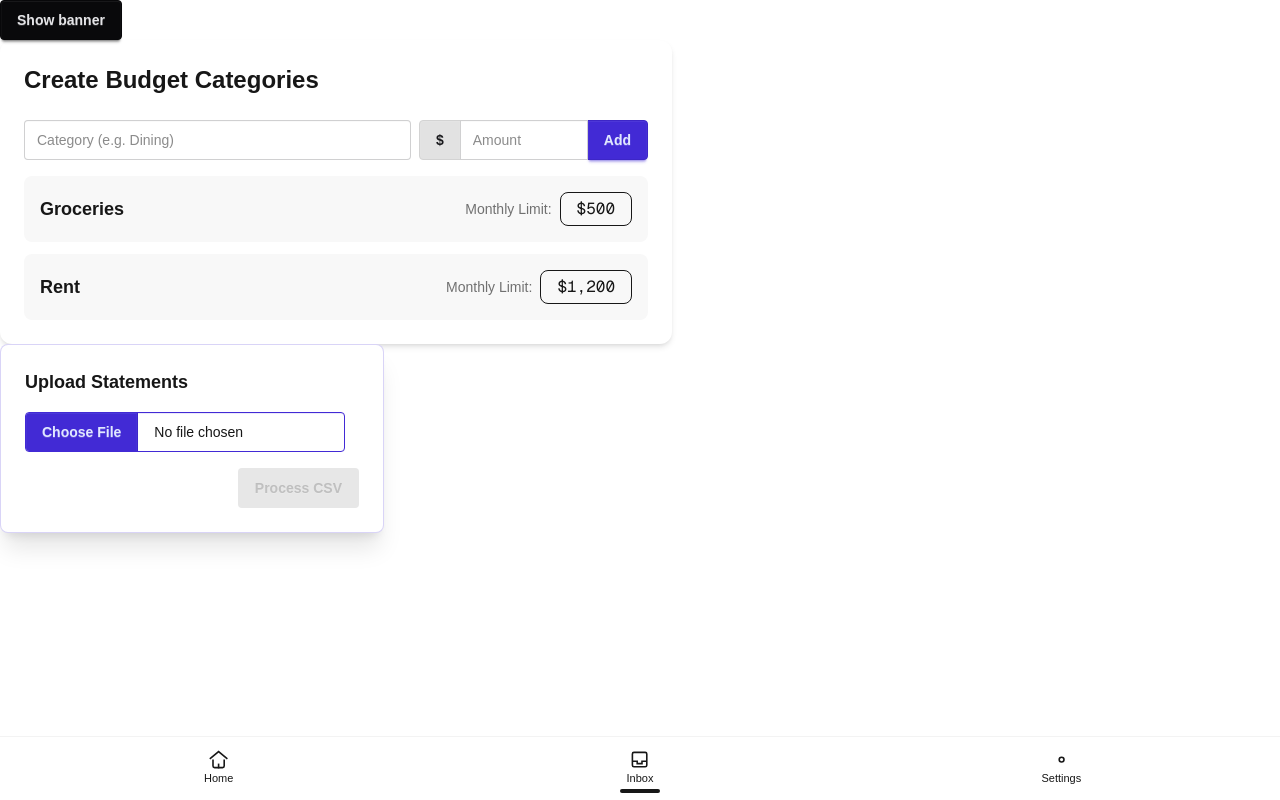
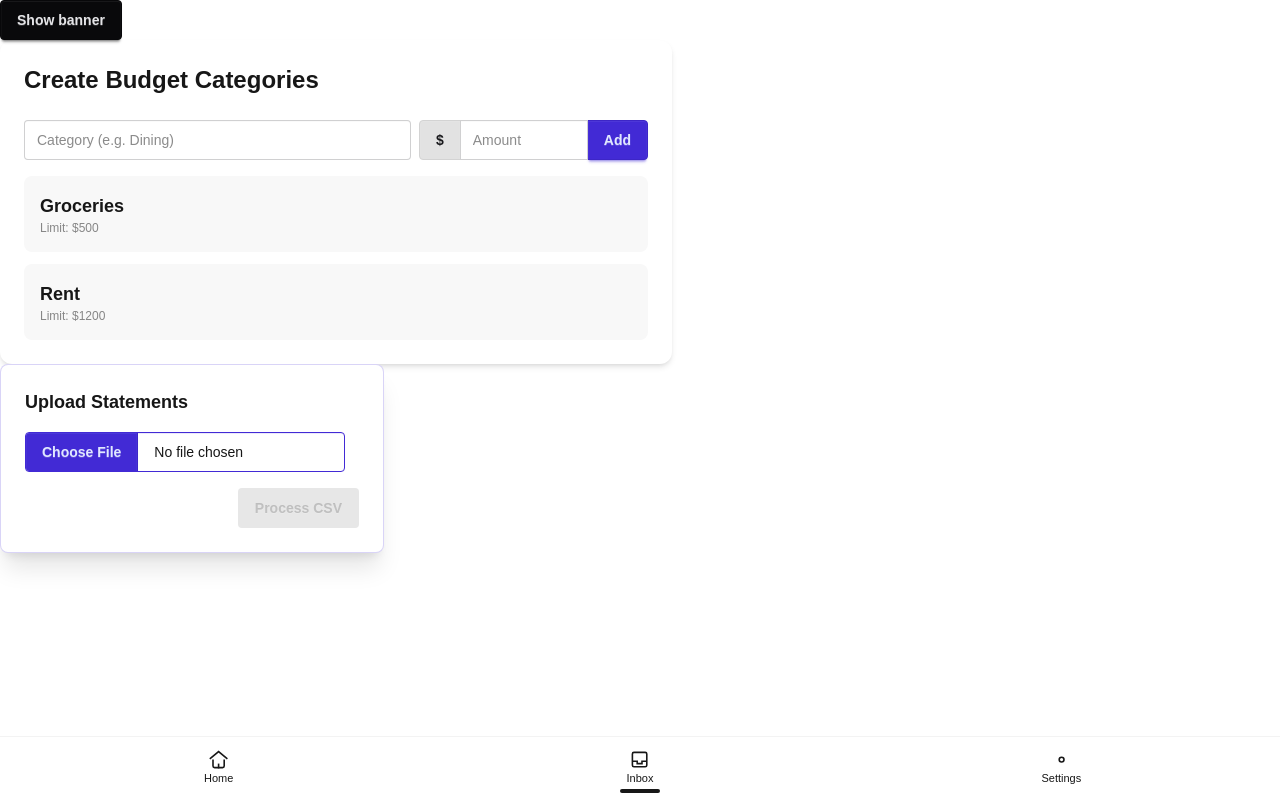
Before and after one commit to chanlan1105/money-moves, a Next.js app: page / in a window 1280 px wide. Built offline with nearby package versions, Linux system fonts and the light colour scheme; no server answers.

Commit message:
added delete functionality to UI

```diff
--- a/app/components/CategoryCreator.tsx
+++ b/app/components/CategoryCreator.tsx
@@ -1,6 +1,11 @@
 "use client";
 
 import { useState, useEffect } from 'react';
+
+interface Category {
+  name: string;
+  budget: number;
+}
 
 export default function CategoryCreator() {
   const [catName, setCatName] = useState("");
@@ -12,7 +17,6 @@ export default function CategoryCreator() {
   ]);
   const [error, setError] = useState("");
   const [isLoading, setIsLoading] = useState(false);
-
 
   const fetchCategories = async () => {
     try {
@@ -45,13 +49,7 @@ export default function CategoryCreator() {
   fetchCategories();
 }, []);
 
-
-interface Category {
-    name: string;
-    budget: number;
-}
-
-const handleAddCategory = async (e: React.FormEvent<HTMLButtonElement> | React.KeyboardEvent<HTMLInputElement>): Promise<void> => {
+const handleAddCategory = async (e?: React.FormEvent) => {
   if (e) e.preventDefault();
   if (!catName.trim() || !budgetAmount) return;
 
@@ -86,6 +84,45 @@ const handleAddCategory = async (e: React.FormEvent<HTMLButtonElement> | React.K
       }
   } catch (_err: unknown) {
       setError("Server connection failed.");
+  } finally {
+      setIsLoading(false);
+  }
+};
+
+const handleDelete = async (categoryToDelete: string) => {
+  // 1. Hard Safeguard
+  if (categoryToDelete.toLowerCase() === 'other') {
+    setError("The 'Other' category is required and cannot be deleted.");
+    return;
+  }
+
+  // 2. Confirmation Dialog (Browser native is fastest for hackathons)
+  if (!window.confirm(`Are you sure you want to delete "${categoryToDelete}"? Transactions will be moved to relevant categories.`)) {
+    return;
+  }
+
+  setIsLoading(true);
+  try {
+    const response = await fetch('/api/budgetcategory/delete', {
+      method: 'DELETE', // or DELETE, depending on your teammate's route
+      headers: { 'Content-Type': 'application/json' },
+      body: JSON.stringify({
+        user: "hackathon",
+        category: categoryToDelete
+      }),
+    });
+
+    if (response.ok) {
+      // 3. Update Local State: Remove the deleted item from the list
+      setCategories(prev => prev.filter(cat => cat.name !== categoryToDelete));
+
+      // OPTIONAL: Re-fetch all categories to see the new totals/allocations
+      // await fetchCategories();
+    } else {
+      setError("Failed to delete category.");
+    }
+  } catch (err) {
+    setError("Server error during deletion.");
   } finally {
     setIsLoading(false);
   }
@@ -130,18 +167,34 @@ const handleAddCategory = async (e: React.FormEvent<HTMLButtonElement> | React.K
 
       {/* Modern List Display */}
       <div className="grid grid-cols-1 gap-3">
+        <div className="grid grid-cols-1 gap-3">
   {categories.map((cat, index) => (
-          <div key={index} className="flex justify-between items-center p-4 bg-base-200 rounded-lg">
+    <div key={index} className="flex justify-between items-center p-4 bg-base-200 rounded-lg group">
+      <div>
         <span className="font-bold text-lg">{cat.name}</span>
+        <div className="text-xs opacity-50">Limit: ${cat.budget}</div>
+      </div>
+
       <div className="flex items-center gap-2">
-                <span className="text-sm opacity-60">Monthly Limit:</span>
-                <span className="badge badge-outline badge-lg p-4 font-mono">
-                    ${cat.budget.toLocaleString()}
-                </span>
+        {/* Only show delete button if it's NOT 'Other' */}
+        {cat.name.toLowerCase() !== 'other' ? (
+          <button
+            className="btn btn-ghost btn-sm text-error opacity-0 group-hover:opacity-100 transition-opacity"
+            onClick={() => handleDelete(cat.name)}
+            disabled={isLoading}
+          >
+            <svg xmlns="http://www.w3.org/2000/svg" className="h-5 w-5" fill="none" viewBox="0 0 24 24" stroke="currentColor">
+              <path strokeLinecap="round" strokeLinejoin="round" strokeWidth="2" d="M19 7l-.867 12.142A2 2 0 0116.138 21H7.862a2 2 0 01-1.995-1.858L5 7m5 4v6m4-6v6m1-10V4a1 1 0 00-1-1h-4a1 1 0 00-1 1v3M4 7h16" />
+            </svg>
+          </button>
+        ) : (
+          <div className="badge badge-ghost text-xs">System</div>
+        )}
       </div>
     </div>
   ))}
 </div>
       </div>
+    </div>
   );
 }
--- a/package.json
+++ b/package.json
@@ -9,6 +9,7 @@
     "lint": "eslint"
   },
   "dependencies": {
+    "@google/genai": "^1.37.0",
     "csv-parse": "^6.1.0",
     "dotenv": "^17.2.3",
     "next": "16.1.3",
```
Also changed, not shown: 1 other file (tests, documents, lock files or other folders). Lines whose indentation alone changed are shown as unchanged.
